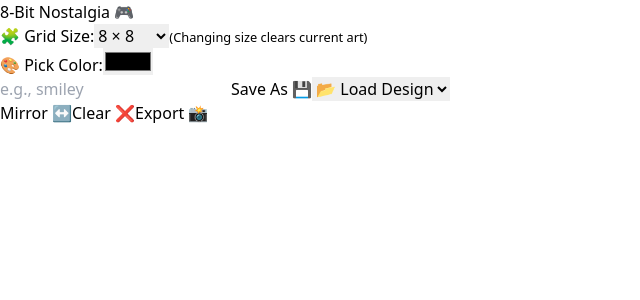
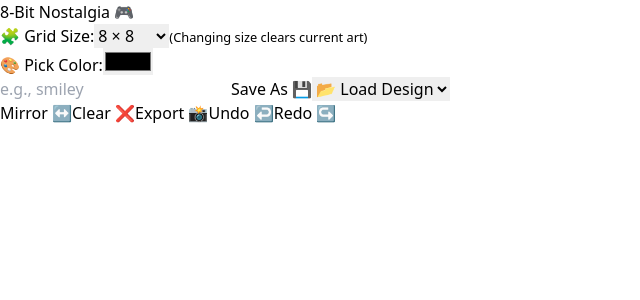
Before and after one commit to Fatema-Akther/8bit-nostalgia, a React (Vite) app: page / in a window 1280 px wide. Shown: the top 300 px of the page, without its empty margins (0-640 px from the left). Built offline with nearby package versions, Linux system fonts and the light colour scheme.

Commit message:
feat: add undo and redo functionality for pixel actions

```diff
--- a/src/components/PixelGrid.tsx
+++ b/src/components/PixelGrid.tsx
@@ -5,13 +5,14 @@ const defaultGridSize = 8;
 
 const PixelGrid = () => {
   const STORAGE_KEY = "pixel-art-saves";
-
   const [gridSize, setGridSize] = useState(defaultGridSize);
   const [pixels, setPixels] = useState<string[]>(Array(defaultGridSize * defaultGridSize).fill(""));
   const [selectedColor, setSelectedColor] = useState<string>("#000000");
   const [designName, setDesignName] = useState<string>("");
   const [savedNames, setSavedNames] = useState<string[]>([]);
   const [focusedIndex, setFocusedIndex] = useState<number | null>(null);
+  const [undoStack, setUndoStack] = useState<string[][]>([]);
+  const [redoStack, setRedoStack] = useState<string[][]>([]);
   const gridRef = useRef<HTMLDivElement>(null);
 
   useEffect(() => {
@@ -25,6 +26,27 @@ const PixelGrid = () => {
   useEffect(() => {
     setPixels(Array(gridSize * gridSize).fill(""));
   }, [gridSize]);
+
+  const pushToUndoStack = () => {
+    setUndoStack((prev) => [...prev, [...pixels]]);
+    setRedoStack([]);
+  };
+
+  const handleUndo = () => {
+    if (undoStack.length === 0) return;
+    const lastState = undoStack[undoStack.length - 1];
+    setUndoStack((prev) => prev.slice(0, -1));
+    setRedoStack((prev) => [...prev, [...pixels]]);
+    setPixels(lastState);
+  };
+
+  const handleRedo = () => {
+    if (redoStack.length === 0) return;
+    const nextState = redoStack[redoStack.length - 1];
+    setRedoStack((prev) => prev.slice(0, -1));
+    setUndoStack((prev) => [...prev, [...pixels]]);
+    setPixels(nextState);
+  };
 
   const handleSave = () => {
     if (!designName.trim()) return;
@@ -63,10 +85,12 @@ const PixelGrid = () => {
   };
 
   const handleClear = () => {
+    pushToUndoStack();
     setPixels(Array(gridSize * gridSize).fill(""));
   };
 
   const handleMirror = () => {
+    pushToUndoStack();
     const newPixels = [...pixels];
     for (let row = 0; row < gridSize; row++) {
       const start = row * gridSize;
@@ -91,6 +115,7 @@ const PixelGrid = () => {
   };
 
   const handlePixelClick = (index: number) => {
+    pushToUndoStack();
     const updated = [...pixels];
     updated[index] = updated[index] === selectedColor ? "" : selectedColor;
     setPixels(updated);
@@ -113,6 +138,7 @@ const PixelGrid = () => {
 
   return (
     <div className="flex flex-col items-center gap-6 px-4 py-8 max-w-screen-sm mx-auto">
+      {/* Grid size selector */}
       <div className="flex flex-col sm:flex-row items-center gap-2">
         <label className="text-white font-medium">🧩 Grid Size:</label>
         <select
@@ -127,6 +153,7 @@ const PixelGrid = () => {
         <small className="text-xs text-gray-300">(Changing size clears current art)</small>
       </div>
 
+      {/* Color Picker */}
       <div className="flex items-center gap-3">
         <label className="text-white font-medium">🎨 Pick Color:</label>
         <input
@@ -138,6 +165,7 @@ const PixelGrid = () => {
         />
       </div>
 
+      {/* Grid */}
       <div
         ref={gridRef}
         className="grid gap-[2px] sm:gap-1 p-1 sm:p-2 bg-white shadow-md"
@@ -184,6 +212,7 @@ const PixelGrid = () => {
         ))}
       </div>
 
+      {/* Save/Load UI */}
       <div className="flex flex-col items-center gap-2">
         <input
           type="text"
@@ -227,6 +256,7 @@ const PixelGrid = () => {
         )}
       </div>
 
+      {/* Main Action Buttons */}
       <div className="flex flex-wrap justify-center gap-4">
         <button
           onClick={handleMirror}
@@ -249,6 +279,20 @@ const PixelGrid = () => {
         >
           Export 📸
         </button>
+        <button
+          onClick={handleUndo}
+          className="bg-yellow-500 hover:bg-yellow-600 text-white px-4 py-2 rounded"
+          aria-label="Undo"
+        >
+          Undo ↩️
+        </button>
+        <button
+          onClick={handleRedo}
+          className="bg-cyan-600 hover:bg-cyan-700 text-white px-4 py-2 rounded"
+          aria-label="Redo"
+        >
+          Redo ↪️
+        </button>
       </div>
     </div>
   );
```
